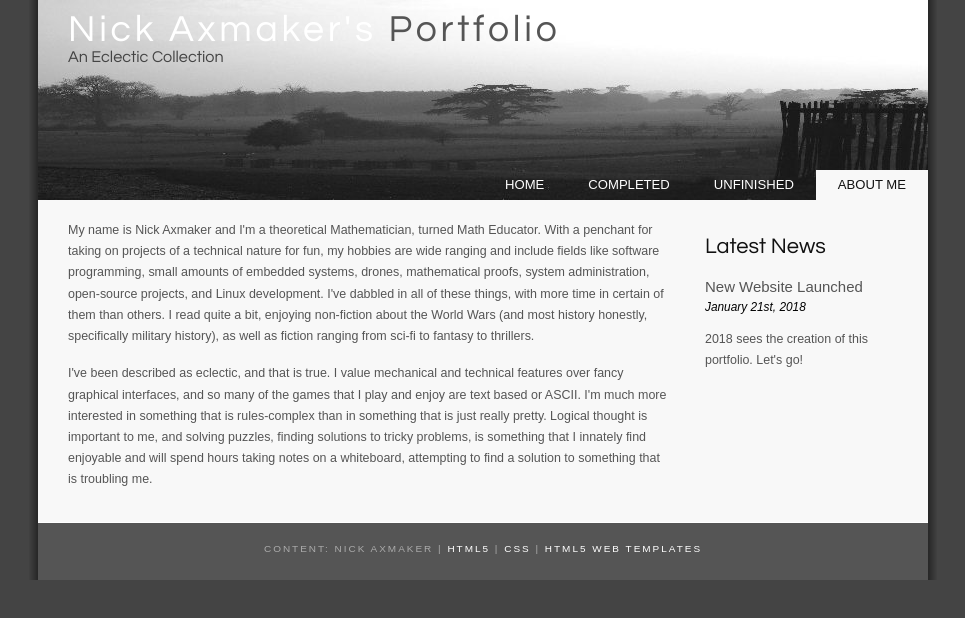
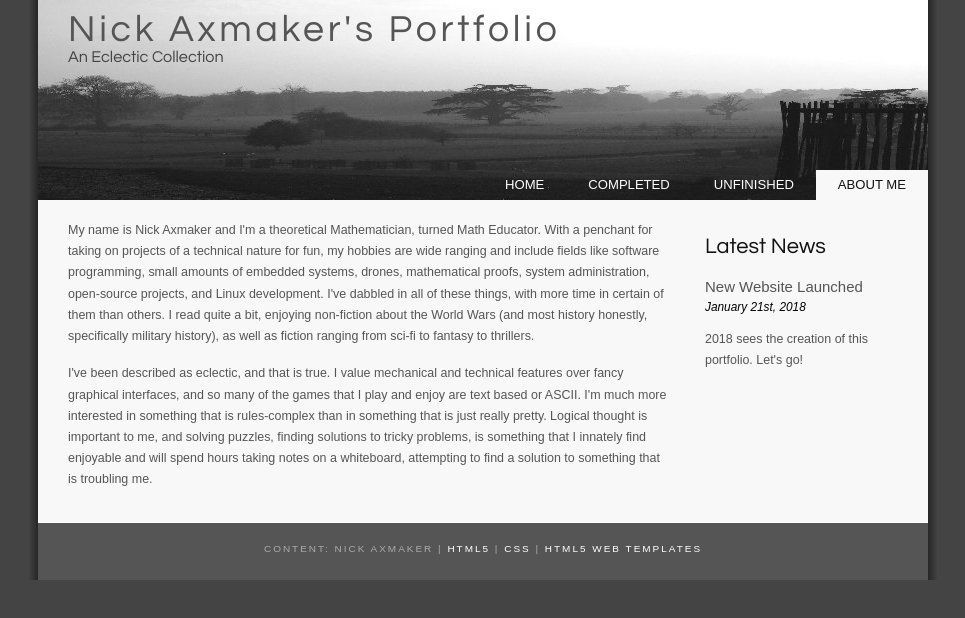
Before and after one commit to nickaxmaker/nickaxmaker.github.io, a plain HTML site: page aboutme.html in a window 1280 px wide. Shown: the whole page, without its empty margins (157-1122 px from the left). Drawn offline with Linux system fonts and the light colour scheme.

Commit message:
Update aboutme.html

```diff
--- a/aboutme.html
+++ b/aboutme.html
@@ -15,7 +15,7 @@
       <div id="logo">
         <div id="logo_text">
           <!-- class="logo_colour", allows you to change the colour of the text -->
-          <h1><a href="index.html">Nick Axmaker's <span class="logo_colour">Portfolio</span></a></h1>
+          <h1><a href="index.html"><span class="logo_colour">Nick Axmaker's Portfolio</span></a></h1>
           <h2>An Eclectic Collection</h2>
         </div>
       </div>
```
